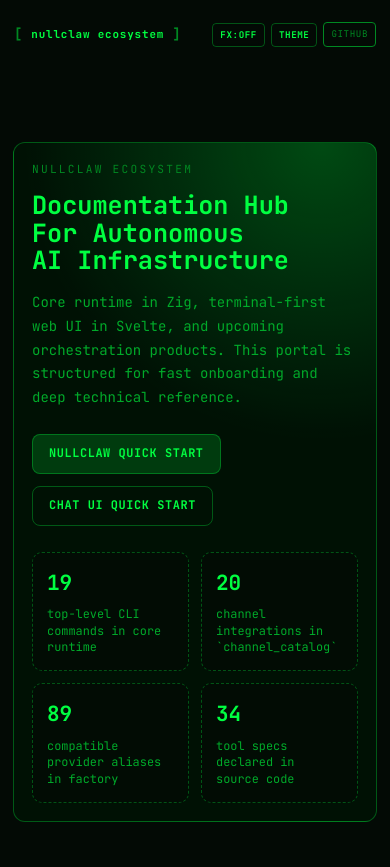
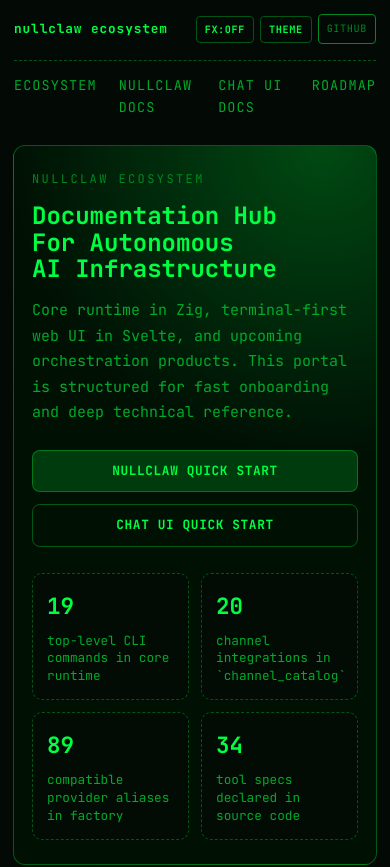
Before and after one commit to nullclaw/nullclaw.github.io, a SvelteKit app: page / in a window 390 px wide. Shown: the top 867 px of the page. Built offline with nearby package versions, Linux system fonts and the light colour scheme.

Commit message:
style(docs): optimize mobile breakpoints, spacing, and typography for premium feel

```diff
--- a/src/app.css
+++ b/src/app.css
@@ -93,8 +93,8 @@ body {
   background: var(--bg);
   color: var(--fg);
   font-family: var(--font-mono);
-  font-size: 14px;
-  line-height: 1.5;
+  font-size: 15px;
+  line-height: 1.6;
   -webkit-font-smoothing: antialiased;
   position: relative;
   overflow-x: hidden;
@@ -152,14 +152,14 @@ input,
 button,
 textarea {
   font-family: inherit;
-  font-size: inherit;
+  font-size: 0.95em;
   color: inherit;
   background: var(--bg-surface);
   border: 1px solid var(--border);
   border-radius: 4px;
   padding: 8px 12px;
   outline: none;
-  transition: border-color 0.3s, box-shadow 0.3s, background-color 0.3s, color 0.3s, text-shadow 0.3s;
+  transition: all 0.2s ease;
   backdrop-filter: blur(4px);
   text-shadow: var(--text-glow);
 }
--- a/src/routes/+layout.svelte
+++ b/src/routes/+layout.svelte
@@ -20,7 +20,10 @@
 
   onMount(() => {
     const storedTheme = localStorage.getItem(THEME_KEY);
-    if (storedTheme && themes.includes(storedTheme as (typeof themes)[number])) {
+    if (
+      storedTheme &&
+      themes.includes(storedTheme as (typeof themes)[number])
+    ) {
       theme = storedTheme as (typeof themes)[number];
     }
 
@@ -78,11 +81,19 @@
     </div>
 
     <div class="nav-controls">
-      <button class="icon-btn" onclick={toggleEffects} title="Toggle CRT Effects">
+      <button
+        class="icon-btn"
+        onclick={toggleEffects}
+        title="Toggle CRT Effects"
+      >
         {effectsDisabled ? "FX:OFF" : "FX:ON"}
       </button>
-      <button class="icon-btn" onclick={cycleTheme} title="Cycle Theme">THEME</button>
-      <a href="https://github.com/nullclaw" target="_blank" class="github-btn">GITHUB</a>
+      <button class="icon-btn" onclick={cycleTheme} title="Cycle Theme"
+        >THEME</button
+      >
+      <a href="https://github.com/nullclaw" target="_blank" class="github-btn"
+        >GITHUB</a
+      >
     </div>
   </nav>
 
@@ -94,8 +105,12 @@
     <div class="footer-content">
       <p>NullClaw ecosystem documentation hub</p>
       <div class="repo-links">
-        <a href="https://github.com/nullclaw/nullclaw" target="_blank">nullclaw</a>
-        <a href="https://github.com/nullclaw/nullclaw-chat-ui" target="_blank">nullclaw-chat-ui</a>
+        <a href="https://github.com/nullclaw/nullclaw" target="_blank"
+          >nullclaw</a
+        >
+        <a href="https://github.com/nullclaw/nullclaw-chat-ui" target="_blank"
+          >nullclaw-chat-ui</a
+        >
       </div>
       <div class="terminal-line">root@nullclaw:~# docs --ecosystem _</div>
     </div>
@@ -252,23 +267,56 @@
   }
 
   @media (max-width: 900px) {
+    .navbar {
+      flex-wrap: wrap;
+      height: auto;
+      padding-top: 14px;
+      padding-bottom: 10px;
+    }
+
+    .nav-brand .brand-text {
+      font-size: 0.95rem;
+    }
+
     .nav-links {
+      order: 3;
+      width: 100%;
+      overflow-x: auto;
+      padding-top: 14px;
+      padding-bottom: 4px;
+      margin-top: 8px;
+      border-top: 1px dashed var(--border);
+      justify-content: flex-start;
+      -webkit-overflow-scrolling: touch;
+    }
+
+    .nav-links::-webkit-scrollbar {
       display: none;
     }
 
-    .nav-brand .brand-text {
-      font-size: 0.9rem;
+    .nav-links {
+      -ms-overflow-style: none;
+      scrollbar-width: none;
+    }
+
+    .content {
+      margin-top: 115px;
     }
   }
 
   @media (max-width: 680px) {
     .navbar {
-      padding: 0 14px;
+      padding-left: 14px;
+      padding-right: 14px;
       gap: 8px;
     }
 
     .nav-brand .brand-text {
-      font-size: 0.78rem;
+      font-size: 0.85rem;
+    }
+
+    .nav-brand .bracket {
+      display: none;
     }
 
     .nav-controls {
@@ -277,8 +325,8 @@
 
     .icon-btn,
     .github-btn {
-      padding: 5px 7px;
-      font-size: 0.66rem;
+      padding: 6px 8px;
+      font-size: 0.68rem;
     }
   }
 </style>
--- a/src/routes/+page.svelte
+++ b/src/routes/+page.svelte
@@ -7,13 +7,18 @@
     <p class="kicker">NULLCLAW ECOSYSTEM</p>
     <h1>Documentation Hub For Autonomous AI Infrastructure</h1>
     <p class="summary">
-      Core runtime in Zig, terminal-first web UI in Svelte, and upcoming orchestration
-      products. This portal is structured for fast onboarding and deep technical reference.
+      Core runtime in Zig, terminal-first web UI in Svelte, and upcoming
+      orchestration products. This portal is structured for fast onboarding and
+      deep technical reference.
     </p>
 
     <div class="hero-actions">
-      <a href="/nullclaw/docs/getting-started" class="btn primary">NullClaw Quick Start</a>
-      <a href="/chat-ui/docs/quick-start" class="btn secondary">Chat UI Quick Start</a>
+      <a href="/nullclaw/docs/getting-started" class="btn primary"
+        >NullClaw Quick Start</a
+      >
+      <a href="/chat-ui/docs/quick-start" class="btn secondary"
+        >Chat UI Quick Start</a
+      >
     </div>
 
     <div class="hero-metrics">
@@ -50,15 +55,15 @@
     <article>
       <h3>2. Client</h3>
       <p>
-        <a href="/chat-ui">NullClaw Chat UI</a> pairs via PIN, streams events, renders tools,
-        and handles approvals.
+        <a href="/chat-ui">NullClaw Chat UI</a> pairs via PIN, streams events, renders
+        tools, and handles approvals.
       </p>
     </article>
     <article>
       <h3>3. Expansion</h3>
       <p>
-        Orchestrator and Task Tracker are listed as roadmap modules and will be attached into
-        the same ecosystem docs.
+        Orchestrator and Task Tracker are listed as roadmap modules and will be
+        attached into the same ecosystem docs.
       </p>
     </article>
   </div>
@@ -74,7 +79,8 @@
       </div>
       <h3>NullClaw</h3>
       <p>
-        Fastest, smallest, and fully autonomous AI assistant infrastructure written in Zig.
+        Fastest, smallest, and fully autonomous AI assistant infrastructure
+        written in Zig.
       </p>
       <ul>
         <li>CLI + gateway + channel runtime</li>
@@ -83,7 +89,8 @@
       </ul>
       <div class="actions">
         <a href="/nullclaw/docs/getting-started">Docs</a>
-        <a href="https://github.com/nullclaw/nullclaw" target="_blank">GitHub</a>
+        <a href="https://github.com/nullclaw/nullclaw" target="_blank">GitHub</a
+        >
       </div>
     </article>
 
@@ -94,7 +101,8 @@
       </div>
       <h3>NullClaw Chat UI</h3>
       <p>
-        Svelte-based terminal interface implementing WebChannel v1, E2E messaging, and approval UX.
+        Svelte-based terminal interface implementing WebChannel v1, E2E
+        messaging, and approval UX.
       </p>
       <ul>
         <li>Protocol-typed transport client</li>
@@ -103,7 +111,9 @@
       </ul>
       <div class="actions">
         <a href="/chat-ui/docs/quick-start">Docs</a>
-        <a href="https://github.com/nullclaw/nullclaw-chat-ui" target="_blank">GitHub</a>
+        <a href="https://github.com/nullclaw/nullclaw-chat-ui" target="_blank"
+          >GitHub</a
+        >
       </div>
     </article>
 
@@ -114,7 +124,8 @@
       </div>
       <h3>Task Tracker</h3>
       <p>
-        Planned task-level control surface for autonomous execution, tracking, and review loops.
+        Planned task-level control surface for autonomous execution, tracking,
+        and review loops.
       </p>
       <ul>
         <li>Execution queue and state transitions</li>
@@ -133,7 +144,8 @@
       </div>
       <h3>Orchestrator</h3>
       <p>
-        Planned control plane for multi-agent scheduling, delegation, coordination, and observability.
+        Planned control plane for multi-agent scheduling, delegation,
+        coordination, and observability.
       </p>
       <ul>
         <li>Task routing across specialized agents</li>
@@ -150,7 +162,8 @@
 <section class="quickstart">
   <div class="section-title">Ecosystem Quick Start</div>
   <div class="panel">
-    <pre><code># 1) Core runtime
+    <pre><code
+        ># 1) Core runtime
 git clone https://github.com/nullclaw/nullclaw.git
 cd nullclaw
 zig build -Doptimize=ReleaseSmall
@@ -164,7 +177,8 @@ npm install
 npm run dev
 # open http://localhost:5173
 # endpoint: ws://127.0.0.1:32123/ws
-# pairing PIN: 123456</code></pre>
+# pairing PIN: 123456</code
+      ></pre>
   </div>
 </section>
 
@@ -183,8 +197,11 @@ npm run dev
 
   .hero-inner {
     border: 1px solid var(--border);
-    background:
-      radial-gradient(circle at 85% 0%, color-mix(in srgb, var(--accent) 24%, transparent), transparent 40%),
+    background: radial-gradient(
+        circle at 85% 0%,
+        color-mix(in srgb, var(--accent) 24%, transparent),
+        transparent 40%
+      ),
       var(--bg-surface);
     padding: 34px;
     border-radius: 12px;
@@ -329,8 +346,7 @@ npm run dev
   }
 
   .project.active {
-    background:
-      linear-gradient(
+    background: linear-gradient(
         160deg,
         color-mix(in srgb, var(--accent) 7%, transparent),
         transparent 45%
@@ -432,8 +448,25 @@ npm run dev
       width: min(1180px, 100% - 26px);
     }
 
+    .hero {
+      padding: 30px 0 40px;
+    }
+
     .hero-inner {
-      padding: 18px;
+      padding: 24px 18px;
+    }
+
+    h1 {
+      font-size: 1.6rem;
+    }
+
+    .hero-actions {
+      justify-content: stretch;
+    }
+
+    .hero-actions .btn {
+      width: 100%;
+      text-align: center;
     }
 
     .hero-metrics {
```
